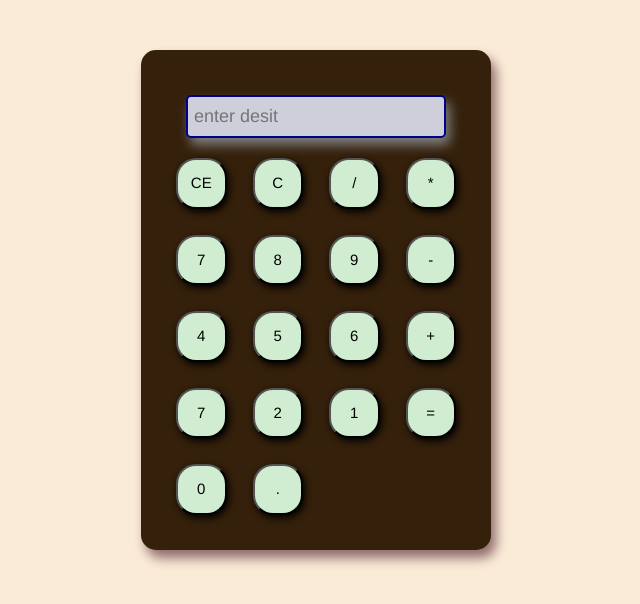
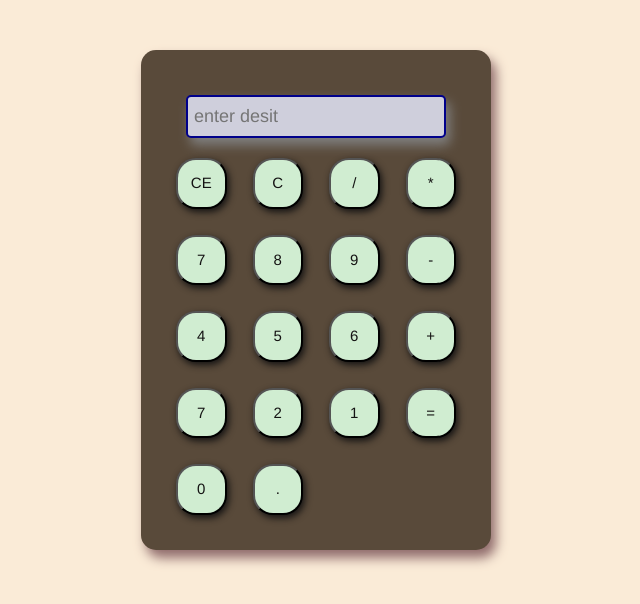
Before and after one commit to Ferdousmohammed/js-basic-calculator, a plain HTML site: page index.html in a window 1280 px wide. Shown: the whole page, without its empty margins (324-964 px from the left). Drawn offline with nearby package versions, Linux system fonts and the light colour scheme.

Commit message:
last-commit

```diff
--- a/style.css
+++ b/style.css
@@ -3,7 +3,7 @@
     font-family: 'Franklin Gothic Medium', 'Arial Narrow', Arial, sans-serif;
 }
 .one {
-    background-color:  rgb(52, 32, 11);
+    background-color:  rgb(89, 74, 58);
     border-radius: 15px;
     box-shadow: 5px 8px 12px rgb(143, 107, 107);
     margin-top: 30px;
@@ -28,7 +28,7 @@
 }
 button {
 
-    color: black;
+    color: rgb(20, 19, 19);
     background-color: rgb(208, 237, 209);
     box-shadow: 2px 3px 7px;
 }
```
